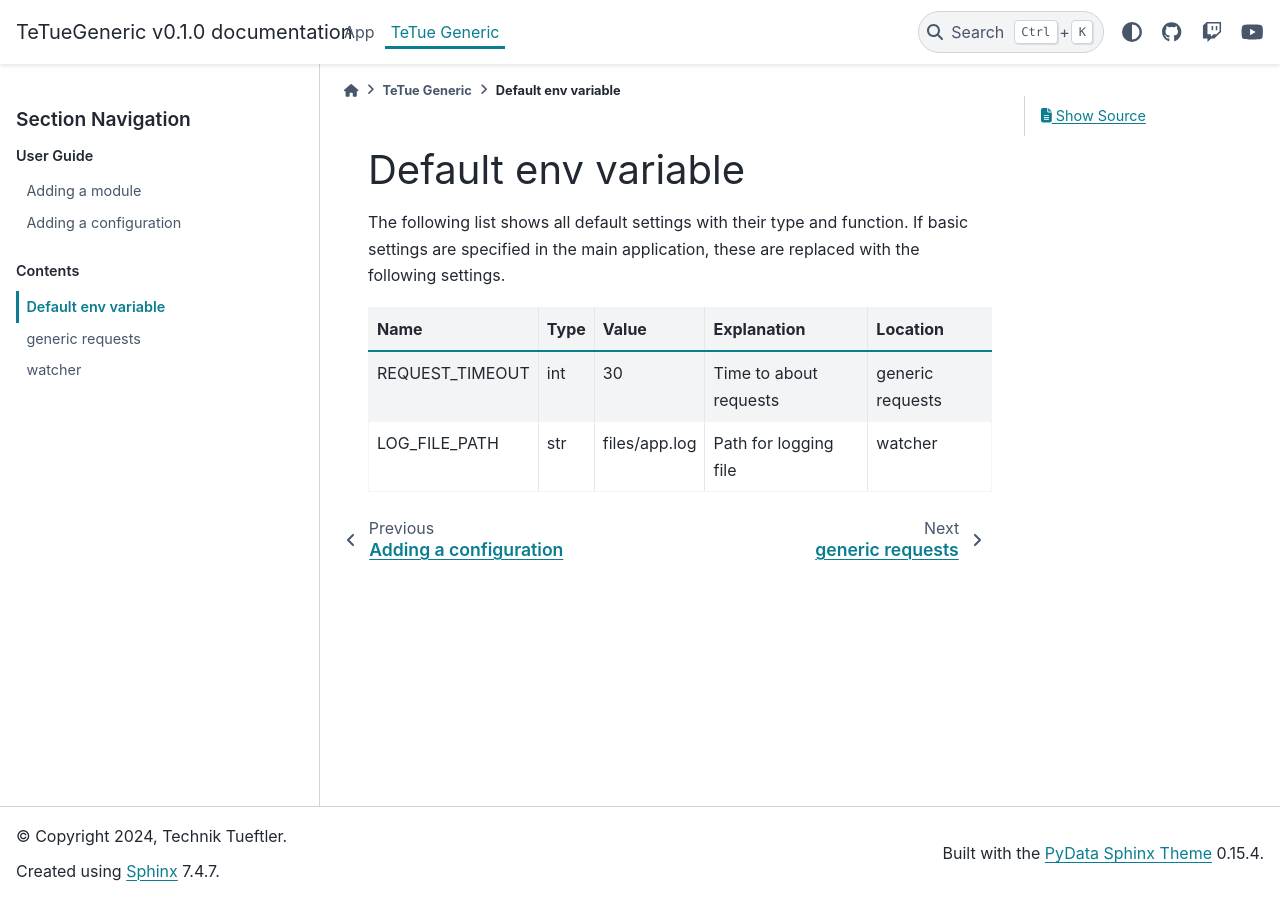
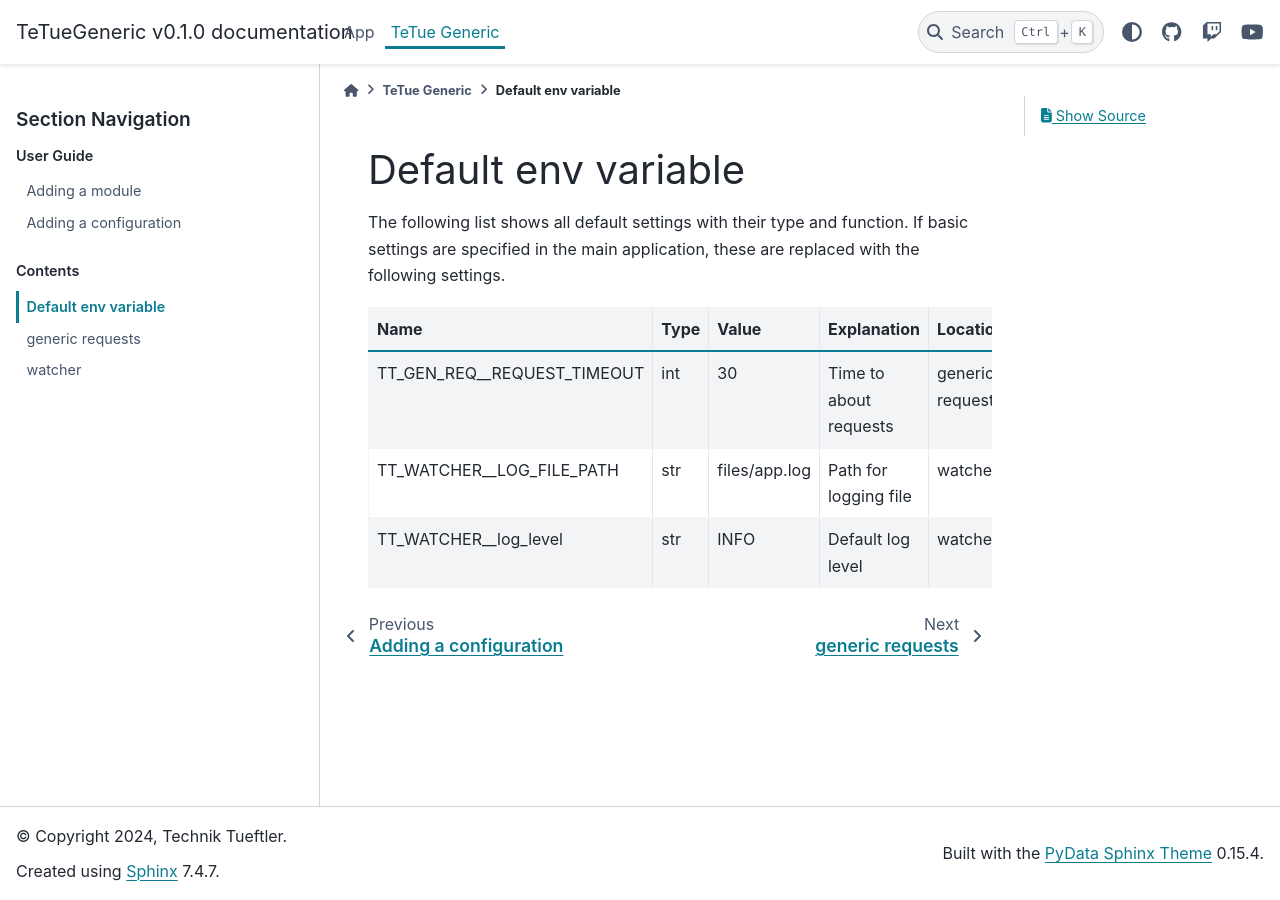
Before and after one commit to Technik-Tueftler/TeTueGeneric, a Sphinx documentation site: the page built from docs/generic/default_env_var.rst, in a window 1280 px wide. Built offline with Sphinx 7.4.7 and the PyData theme 0.15.4, drawn with Linux system fonts in a browser that asks for light colours; pages that are not in the unit, such as notebooks, are missing from menus.

Commit message:
update description for variables

```diff
--- a/docs/generic/default_env_var.rst
+++ b/docs/generic/default_env_var.rst
@@ -3,9 +3,10 @@ Default env variable
 The following list shows all default settings with their type and function. If basic
 settings are specified in the main application, these are replaced with the following settings.
 
-===============  =====  ============= ==================================== =============
-Name             Type   Value         Explanation                          Location
-===============  =====  ============= ==================================== =============
-REQUEST_TIMEOUT  int    30            Time to about requests               generic requests
-LOG_FILE_PATH    str    files/app.log Path for logging file                watcher
-===============  =====  ============= ==================================== =============
+==============================  =====  ============= ==================================== =============
+Name                            Type   Value         Explanation                          Location
+==============================  =====  ============= ==================================== =============
+TT_GEN_REQ__REQUEST_TIMEOUT     int    30            Time to about requests               generic requests
+TT_WATCHER__LOG_FILE_PATH       str    files/app.log Path for logging file                watcher
+TT_WATCHER__log_level           str    INFO          Default log level                    watcher
+==============================  =====  ============= ==================================== =============
--- a/docs/generic/generic_requests.rst
+++ b/docs/generic/generic_requests.rst
@@ -3,4 +3,4 @@ generic requests
 
 .. automodule:: src.tetue_generic.generic_requests
     :members:
-    :undoc-members:
+    :exclude-members: GenReqConfiguration
```
